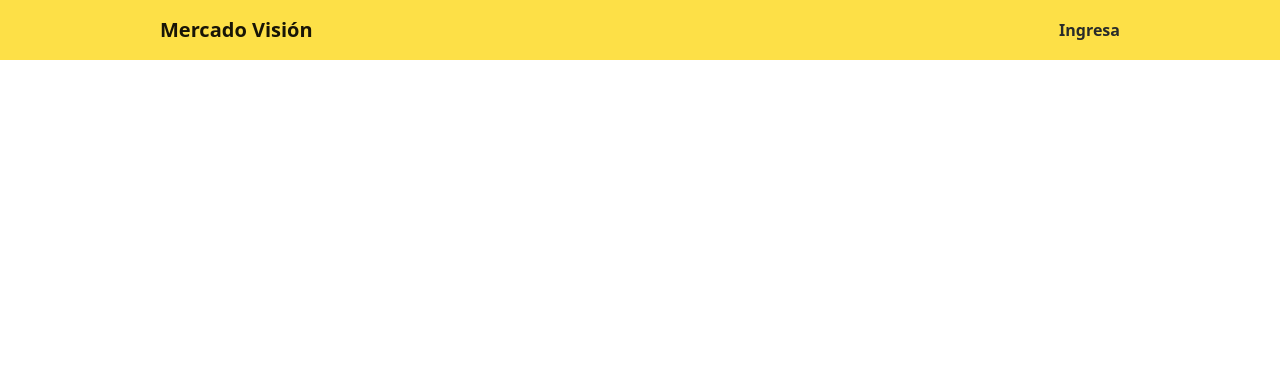
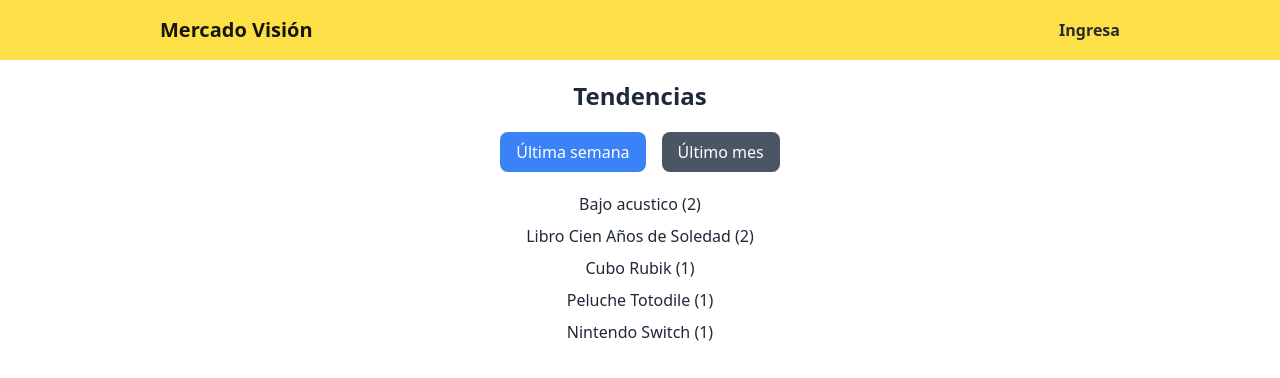
Before and after one commit to oerlandsen/gpti, a React (Vite) app: page /trends in a window 1280 px wide. Shown: the top 378 px of the page. Built offline with nearby package versions, Linux system fonts and the light colour scheme; the HTML template or start-up script is replaced by a standard one.

Commit message:
feat: add trends view

```diff
--- a/src/App.tsx
+++ b/src/App.tsx
@@ -3,6 +3,7 @@ import MainView from "./views/MainView";
 import ProductReviews from "./views/ProductReviews";
 import ProductView from "./views/ProductView";
 import SearchHistory from "./views/SearchHistory";
+import TrendsView from "./views/TrendsView";
 import { Auth0Provider } from '@auth0/auth0-react';
 import { AppProvider } from "./AppContext";
 import NavBar from "./components/NavBar";
@@ -26,6 +27,7 @@ function App() {
             <Route path="/reviews" element={<ProductReviews />} />
             <Route path="/product" element={<ProductView />} />
             <Route path="/history" element={<SearchHistory />} />
+            <Route path="/trends" element={<TrendsView />} />
           </Routes>
         </AppProvider>
       </Router>
--- a/src/api/client.ts
+++ b/src/api/client.ts
@@ -3,7 +3,7 @@ import axios from 'axios';
 const client = axios.create({
   baseURL: '/api-mercadolibre',
   headers: {
-    'Authorization': `Bearer APP_USR-92783577301737-112608-21b350e21409f12e2c25fb7903fb682b-48687107`,
+    'Authorization': `Bearer APP_USR-92783577301737-112615-9a5ae0381638b10b4a6273106c2bc985-48687107`,
   },
 });
 
--- a/src/api/mercadoLibre.ts
+++ b/src/api/mercadoLibre.ts
@@ -6,7 +6,7 @@ export async function searchItems(query: string) {
 }
 
 export async function getItemReviews(itemId: string) {
-  const response = await client.get(`/reviews/item/${itemId}?limit=10&offset=0`);
+  const response = await client.get(`/reviews/item/${itemId}`);
   return response.data;
 }
 
@@ -14,3 +14,8 @@ export async function getSellerInfo(sellerId: string) {
   const response = await client.get(`/users/${sellerId}`);
   return response.data;
 }
+
+export async function getTrends() {
+  const response = await client.get("/trends/MLC");
+  return response.data;
+}
--- a/src/components/UserNavDropdown.tsx
+++ b/src/components/UserNavDropdown.tsx
@@ -13,6 +13,7 @@ function UserNavDropdown(props: any) {
             <button className="text-gray-900 opacity-90 font-sans font-semibold text-s hover:opacity-100" id="dropdown-button">{userNickName}</button>
             <div className="absolute hidden bg-gray-100 min-w-32 shadow-lg z-10 group-hover:block right-0" id="dropdown-content">
                 <a href="/history" className="block w-full text-s text-left py-2 px-4 hover:bg-gray-300">Historial</a>
+                <a href="/trends" className="block w-full text-s text-left py-2 px-4 hover:bg-gray-300">Tendencias</a>
                 <button onClick={() => logout()} className="block w-full text-s text-left py-2 px-4 hover:bg-gray-300">Salir</button>
             </div>
         </div>
--- a/src/views/ProductView.tsx
+++ b/src/views/ProductView.tsx
@@ -15,8 +15,8 @@ function ProductView() {
       setLoading(true);
       try {
         const response = await searchItems(productName);
-        // keep only the first 5 items
-        response.results = response.results.slice(0, 5);
+        response.results = response.results.slice(0, 10);
+        console.log("Products response", response);
         setProducts(response.results);
         setLoading(false);
       } catch (error) {
@@ -31,7 +31,7 @@ function ProductView() {
   return (
     <>
       {loading ? (
-        <Spinner text="Cargando productos..." />
+        <Spinner text="Identificando producto..." />
       ) : (
         <div className="flex flex-col items-center justify-center p-6 gap-20">
           <div className="p-6 bg-white rounded-xl shadow-lg w-full max-w-md">
--- /dev/null
+++ b/src/views/TrendsView.tsx
@@ -0,0 +1,121 @@
+import React, { useState, useEffect } from "react";
+
+interface HistoryElement {
+    searchTerm: string;
+    date: Date;
+    imagePath: string;
+}
+
+function parseTrends(data: any) {
+    const trends: { [key: string]: HistoryElement[] } = {};
+    Object.keys(data).forEach((key: string) => {
+        data[key].forEach((element: HistoryElement) => {
+            if (!trends[element.searchTerm]) {
+                trends[element.searchTerm] = [element];
+            } else {
+                trends[element.searchTerm].push(element);
+            }
+        });
+    });
+    return trends;
+}
+
+function getTrendsByTimeRange(trends: { [key: string]: HistoryElement[] }, timeRange: string) {
+    const now = new Date();
+    const lastWeek = new Date(now.getTime() - 7 * 24 * 60 * 60 * 1000);
+    const lastMonth = new Date(now.getTime() - 30 * 24 * 60 * 60 * 1000);
+
+    let filteredTrends: { [key: string]: HistoryElement[] } = {};
+
+    if (timeRange === "week") {
+        filteredTrends = Object.keys(trends).reduce((acc, key) => {
+            const filtered = trends[key].filter((element: HistoryElement) => {
+                return new Date(element.date) >= lastWeek;
+            });
+            if (filtered.length > 0) {
+                acc[key] = filtered;
+            }
+            return acc;
+        }, {} as { [key: string]: HistoryElement[] });
+    } else if (timeRange === "month") {
+        filteredTrends = Object.keys(trends).reduce((acc, key) => {
+            const filtered = trends[key].filter((element: HistoryElement) => {
+                return new Date(element.date) >= lastMonth;
+            });
+            if (filtered.length > 0) {
+                acc[key] = filtered;
+            }
+            return acc;
+        }, {} as { [key: string]: HistoryElement[] });
+    } else {
+        filteredTrends = trends;
+    }
+
+    return Object.keys(filteredTrends)
+        .sort((a, b) => filteredTrends[b].length - filteredTrends[a].length)
+        .slice(0, 5)
+        .reduce((acc, key) => {
+            acc[key] = filteredTrends[key];
+            return acc;
+        }, {} as { [key: string]: HistoryElement[] });
+}
+
+function TrendsView() {
+    const [trends, setTrends] = useState<any>([]);
+    const [loading, setLoading] = useState(false);
+    const [timeRange, setTimeRange] = useState("week");
+
+    useEffect(() => {
+        const fetchTrends = async () => {
+            setLoading(true);
+            fetch(`./searchHistory.json`, {
+                headers: {
+                    'Content-Type': 'application/json',
+                    'Accept': 'application/json'
+                }
+            })
+                .then(response => response.json())
+                .then(data => {
+                    setTrends(parseTrends(data));
+                    console.log("Trends data", trends);
+                    console.log("Trends by time range", getTrendsByTimeRange(trends, timeRange));
+                    setLoading(false);
+                });
+        }
+
+        fetchTrends();
+    }, []);
+
+    return (
+        <div className="flex flex-col p-5 font-sans justify-center items-center">
+            <h1 className="text-center text-gray-800 mb-5 text-2xl font-semibold">Tendencias</h1>
+            <div className="flex justify-center mb-5">
+                <button
+                    onClick={() => setTimeRange("week")}
+                    className={`px-4 py-2 mx-2 ${timeRange === "week" ? "bg-blue-500" : "bg-gray-600"} text-white border-none rounded-lg cursor-pointer transition-colors duration-300`}
+                >
+                    Última semana
+                </button>
+                <button
+                    onClick={() => setTimeRange("month")}
+                    className={`px-4 py-2 mx-2 ${timeRange === "month" ? "bg-blue-500" : "bg-gray-600"} text-white border-none rounded-lg cursor-pointer transition-colors duration-300`}
+                >
+                    Último mes
+                </button>
+            </div>
+            {loading ? (
+                <p className="text-center text-gray-600">Loading...</p>
+            ) : (
+                <ul className="flex flex-col list-none justify-center items-center">
+                    {trends && Object.keys(getTrendsByTimeRange(trends, timeRange)).map((key: string, index: number) => (
+                        <li key={index} className="mb-2">
+                            <h2 className="text-gray-800">{key} ({getTrendsByTimeRange(trends, timeRange)[key].length})</h2>
+                        </li>
+                    ))}
+                </ul>
+            )}
+        </div>
+    );
+}
+
+export default TrendsView;
```
